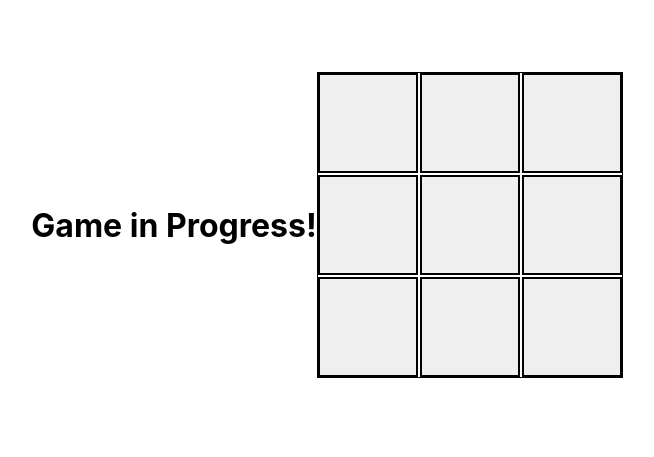
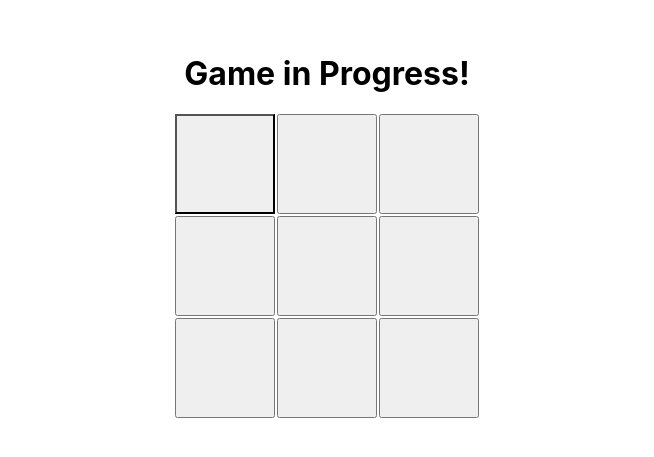
Before and after one commit to vehikl-morning-mob/tictactoe-css, a React (Create React App) app: page / in a window 1280 px wide. Shown: the part 175-632 px from the top of the page, without its empty margins (313-967 px from the left). Built offline with nearby package versions, Linux system fonts and the light colour scheme.

Commit message:
Add style

```diff
--- a/src/components/Board.tsx
+++ b/src/components/Board.tsx
@@ -23,17 +23,16 @@ function Board() {
 
     return (
         <div data-testid="board"
-             style={{height: "100vh", display: "flex", justifyContent: "center", alignItems: "center"}}>
+             style={{height: "100vh", display: "flex", flexDirection:'column', justifyContent: "center", alignItems: "center"}}>
             <h1 data-testid="winner-announcement">{winnerAnnouncement}</h1>
 
             <div style={{
                 display: "inline-grid",
                 gridGap: "2px",
                 gridTemplateColumns: "repeat(3, 1fr)",
-                border: "solid 1px #000"
             }}>
                 {squares.map((value, i) => {
-                    return <Square key={i} value={value} onclick={() => handleSquareValue(i)}/>
+                    return <Square key={i} value={value} position={i} onclick={() => handleSquareValue(i)}/>
                 })}
             </div>
         </div>
--- a/src/components/Square.tsx
+++ b/src/components/Square.tsx
@@ -1,10 +1,29 @@
 import React from 'react';
 
 // @ts-ignore
-function Square({value, onclick}) {
+function Square({value, onclick, position}) {
+
+    const boxStyles = [
+        {
+            borderRight: 'solid 2px black',
+            borderBottom:  'solid 2px black',
+        },
+         {},
+         {},
+        {},
+        {},
+         {},
+         {},
+         {},
+    ];
+
+    const baseStyles = {margin:0, height: "100px", width: "100px", display: "flex", justifyContent: "center",
+        alignItems: "center", fontSize: "3rem"};
+
+    const styles = { ...baseStyles, ...boxStyles[position]}
+
     return (
-        <button onClick={onclick} style={{border: "solid 2px #000", height: "100px", width: "100px", display: "flex", justifyContent: "center",
-            alignItems: "center", fontSize: "3rem"}} data-testid={'tile'}>{value}</button>
+        <button onClick={onclick} style={styles} data-testid={'tile'}>{value}</button>
     );
 }
 
```
